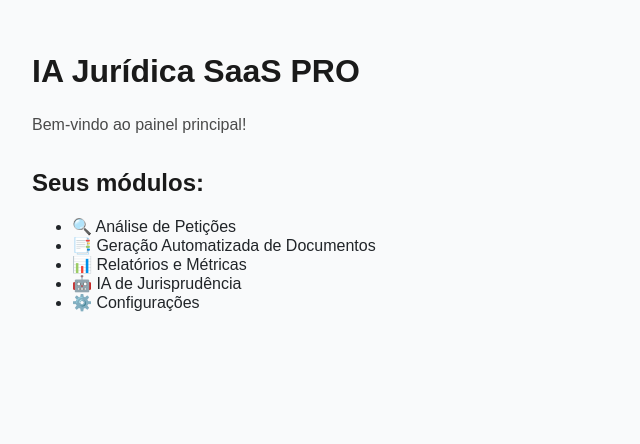
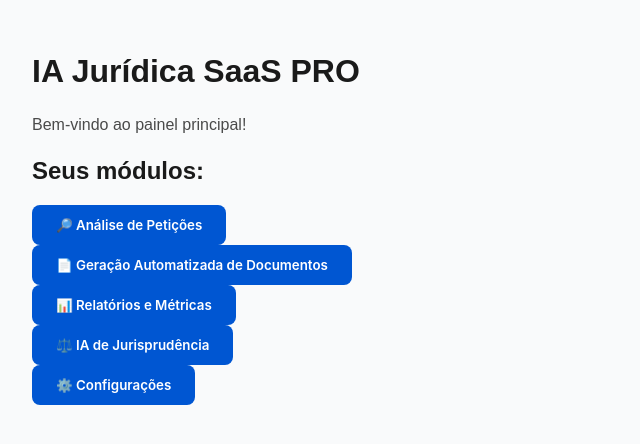
Before and after one commit to aijuridica/ia-juridica-saas-pro, a Next.js app in the folder frontend/: page /dashboard in a window 1280 px wide. Shown: the top 444 px of the page, without its empty margins (0-640 px from the left). Built offline with nearby package versions, Linux system fonts and the light colour scheme.

Commit message:
Update dashboard.js

```diff
--- a/frontend/pages/dashboard.js
+++ b/frontend/pages/dashboard.js
@@ -1,19 +1,34 @@
+import Head from 'next/head';
+import GlobalStyle from '../styles/GlobalStyle';
+import { useRouter } from 'next/router';
+
 export default function Dashboard() {
+  const router = useRouter();
+
+  const handleModuleClick = (module) => {
+    alert(`Módulo selecionado: ${module} - Aqui vamos conectar a funcionalidade.`);
+    // No futuro aqui colocaremos o router.push(`/modulo-${module}`)
+  };
+
   return (
-    <div style={{ padding: '2rem', fontFamily: 'Arial, sans-serif' }}>
-      <h1>IA Jurídica SaaS PRO</h1>
-      <p>Bem-vindo ao painel principal!</p>
+    <>
+      <Head>
+        <title>Dashboard | IA Jurídica SaaS PRO</title>
+      </Head>
+      <GlobalStyle />
+      <div style={{ padding: '2rem', fontFamily: 'Arial, sans-serif' }}>
+        <h1>IA Jurídica SaaS PRO</h1>
+        <p>Bem-vindo ao painel principal!</p>
 
-      <div style={{ marginTop: '2rem' }}>
         <h2>Seus módulos:</h2>
-        <ul>
-          <li>🔍 Análise de Petições</li>
-          <li>📑 Geração Automatizada de Documentos</li>
-          <li>📊 Relatórios e Métricas</li>
-          <li>🤖 IA de Jurisprudência</li>
-          <li>⚙️ Configurações</li>
+        <ul style={{ listStyleType: 'none', padding: 0 }}>
+          <li><button onClick={() => handleModuleClick('peticoes')}>🔎 Análise de Petições</button></li>
+          <li><button onClick={() => handleModuleClick('documentos')}>📄 Geração Automatizada de Documentos</button></li>
+          <li><button onClick={() => handleModuleClick('relatorios')}>📊 Relatórios e Métricas</button></li>
+          <li><button onClick={() => handleModuleClick('jurisprudencia')}>⚖️ IA de Jurisprudência</button></li>
+          <li><button onClick={() => handleModuleClick('configuracoes')}>⚙️ Configurações</button></li>
         </ul>
       </div>
-    </div>
+    </>
   );
 }
```
